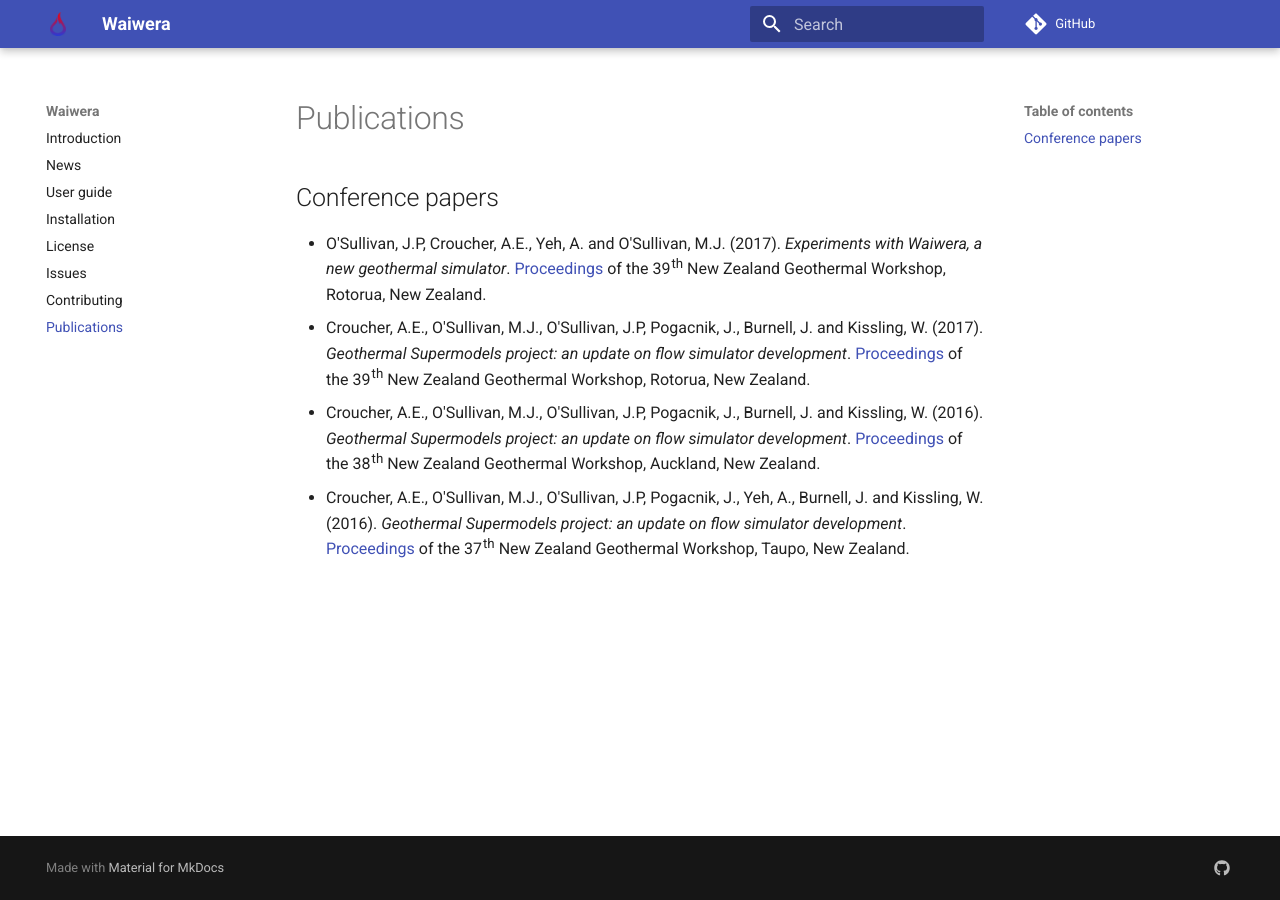
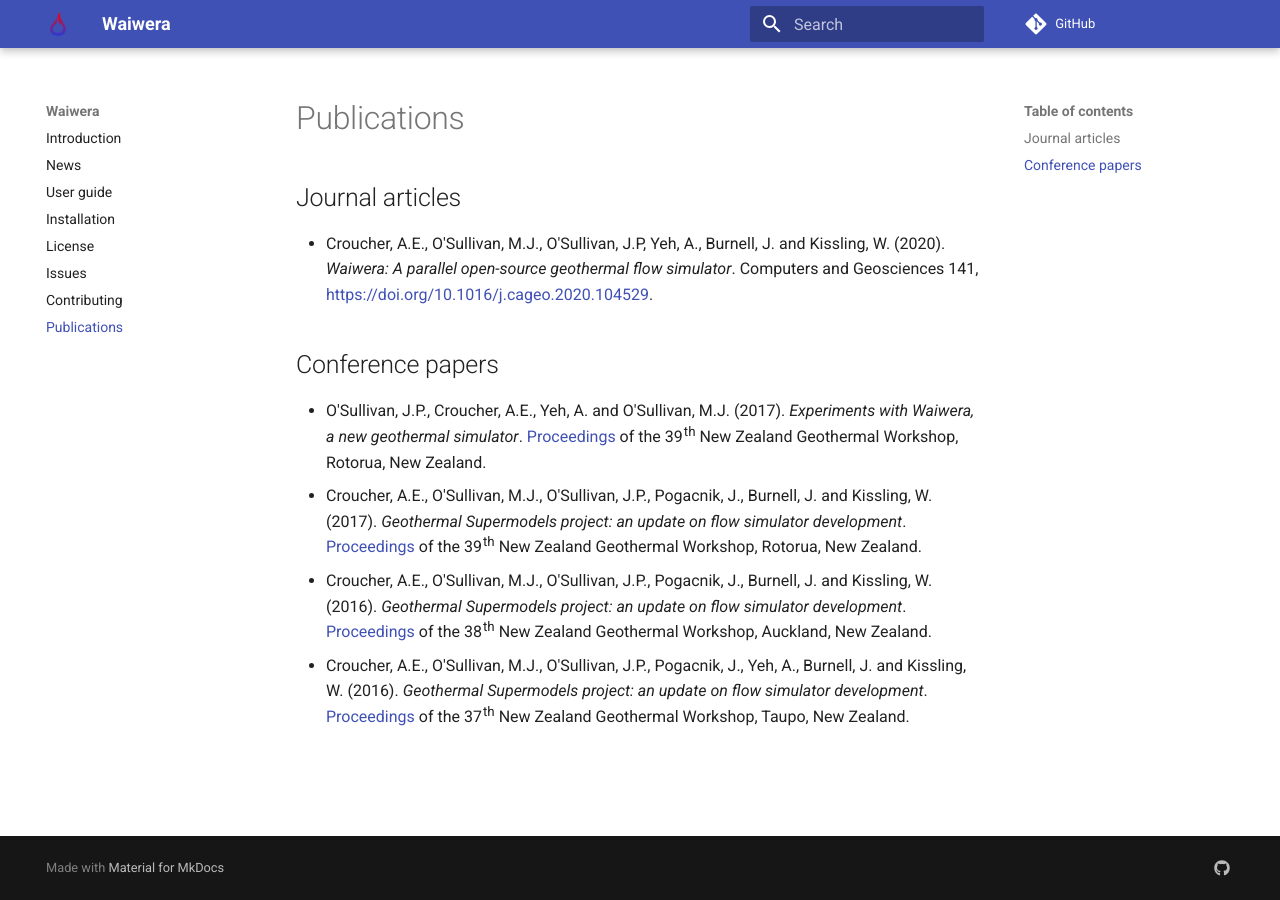
Before and after one commit to waiwera/waiwera-mkdocs, an MkDocs documentation site: the page built from docs/pubs.md, in a window 1280 px wide. Built offline with MkDocs 1.6.1 and Material for MkDocs 9.7.7, drawn with Linux system fonts in a browser that asks for light colours; comment, search, counter and statistics services are not loaded.

Commit message:
Add Waiwera Comp Geosci article to publications
(also fix some missing fullstops)

```diff
--- a/docs/pubs.md
+++ b/docs/pubs.md
@@ -1,8 +1,12 @@
 # Publications
+
+## Journal articles
+
+- Croucher, A.E., O'Sullivan, M.J., O'Sullivan, J.P, Yeh, A., Burnell, J. and Kissling, W. (2020). *Waiwera: A parallel open-source geothermal flow simulator*. Computers and Geosciences 141, [https://doi.org/10.1016/j.cageo.2020.104529](https://doi.org/10.1016/j.cageo.2020.104529).
 
 ## Conference papers
 
-- O'Sullivan, J.P, Croucher, A.E., Yeh, A. and O'Sullivan, M.J. (2017). *Experiments with Waiwera, a new geothermal simulator*. [Proceedings](https://www.geothermal-energy.org/pdf/IGAstandard/NZGW/2017/087_OSullivan_Final.pdf) of the 39<sup>th</sup> New Zealand Geothermal Workshop, Rotorua, New Zealand.
-- Croucher, A.E., O'Sullivan, M.J., O'Sullivan, J.P, Pogacnik, J., Burnell, J. and Kissling, W. (2017). *Geothermal Supermodels project: an update on flow simulator development*. [Proceedings](https://www.geothermal-energy.org/pdf/IGAstandard/NZGW/2017/056_Croucher-Final.pdf) of the 39<sup>th</sup> New Zealand Geothermal Workshop, Rotorua, New Zealand.
-- Croucher, A.E., O'Sullivan, M.J., O'Sullivan, J.P, Pogacnik, J., Burnell, J. and Kissling, W. (2016). *Geothermal Supermodels project: an update on flow simulator development*. [Proceedings](https://www.geothermal-energy.org/pdf/IGAstandard/NZGW/2016/103_Croucher_Final.pdf) of the 38<sup>th</sup> New Zealand Geothermal Workshop, Auckland, New Zealand.
-- Croucher, A.E., O'Sullivan, M.J., O'Sullivan, J.P, Pogacnik, J., Yeh, A., Burnell, J. and Kissling, W. (2016). *Geothermal Supermodels project: an update on flow simulator development*. [Proceedings](https://www.geothermal-energy.org/pdf/IGAstandard/NZGW/2015/71_Croucher.pdf) of the 37<sup>th</sup> New Zealand Geothermal Workshop, Taupo, New Zealand.
+- O'Sullivan, J.P., Croucher, A.E., Yeh, A. and O'Sullivan, M.J. (2017). *Experiments with Waiwera, a new geothermal simulator*. [Proceedings](https://www.geothermal-energy.org/pdf/IGAstandard/NZGW/2017/087_OSullivan_Final.pdf) of the 39<sup>th</sup> New Zealand Geothermal Workshop, Rotorua, New Zealand.
+- Croucher, A.E., O'Sullivan, M.J., O'Sullivan, J.P., Pogacnik, J., Burnell, J. and Kissling, W. (2017). *Geothermal Supermodels project: an update on flow simulator development*. [Proceedings](https://www.geothermal-energy.org/pdf/IGAstandard/NZGW/2017/056_Croucher-Final.pdf) of the 39<sup>th</sup> New Zealand Geothermal Workshop, Rotorua, New Zealand.
+- Croucher, A.E., O'Sullivan, M.J., O'Sullivan, J.P., Pogacnik, J., Burnell, J. and Kissling, W. (2016). *Geothermal Supermodels project: an update on flow simulator development*. [Proceedings](https://www.geothermal-energy.org/pdf/IGAstandard/NZGW/2016/103_Croucher_Final.pdf) of the 38<sup>th</sup> New Zealand Geothermal Workshop, Auckland, New Zealand.
+- Croucher, A.E., O'Sullivan, M.J., O'Sullivan, J.P., Pogacnik, J., Yeh, A., Burnell, J. and Kissling, W. (2016). *Geothermal Supermodels project: an update on flow simulator development*. [Proceedings](https://www.geothermal-energy.org/pdf/IGAstandard/NZGW/2015/71_Croucher.pdf) of the 37<sup>th</sup> New Zealand Geothermal Workshop, Taupo, New Zealand.
```
